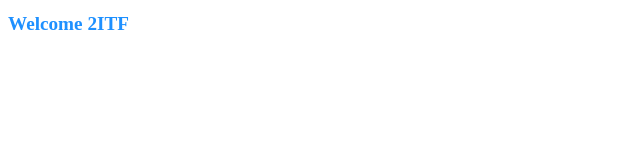
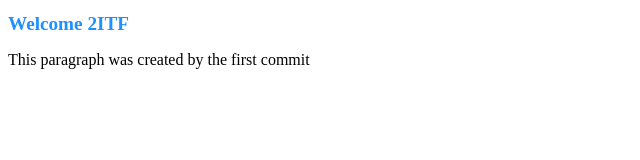
Before and after one commit to FTIU15/FTIU, a plain HTML site: page index.html in a window 1280 px wide. Shown: the whole page, without its empty margins (0-640 px from the left). Drawn offline with Linux system fonts and the light colour scheme.

Commit message:
first commit

```diff
--- a/index.html
+++ b/index.html
@@ -8,6 +8,6 @@
 </head>
 <body>
     <h1 style="color: dodgerblue; font-size: larger;">Welcome 2ITF</h1>
-
+    <p>This paragraph was created by the first commit</p>
 </body>
 </html>
```
